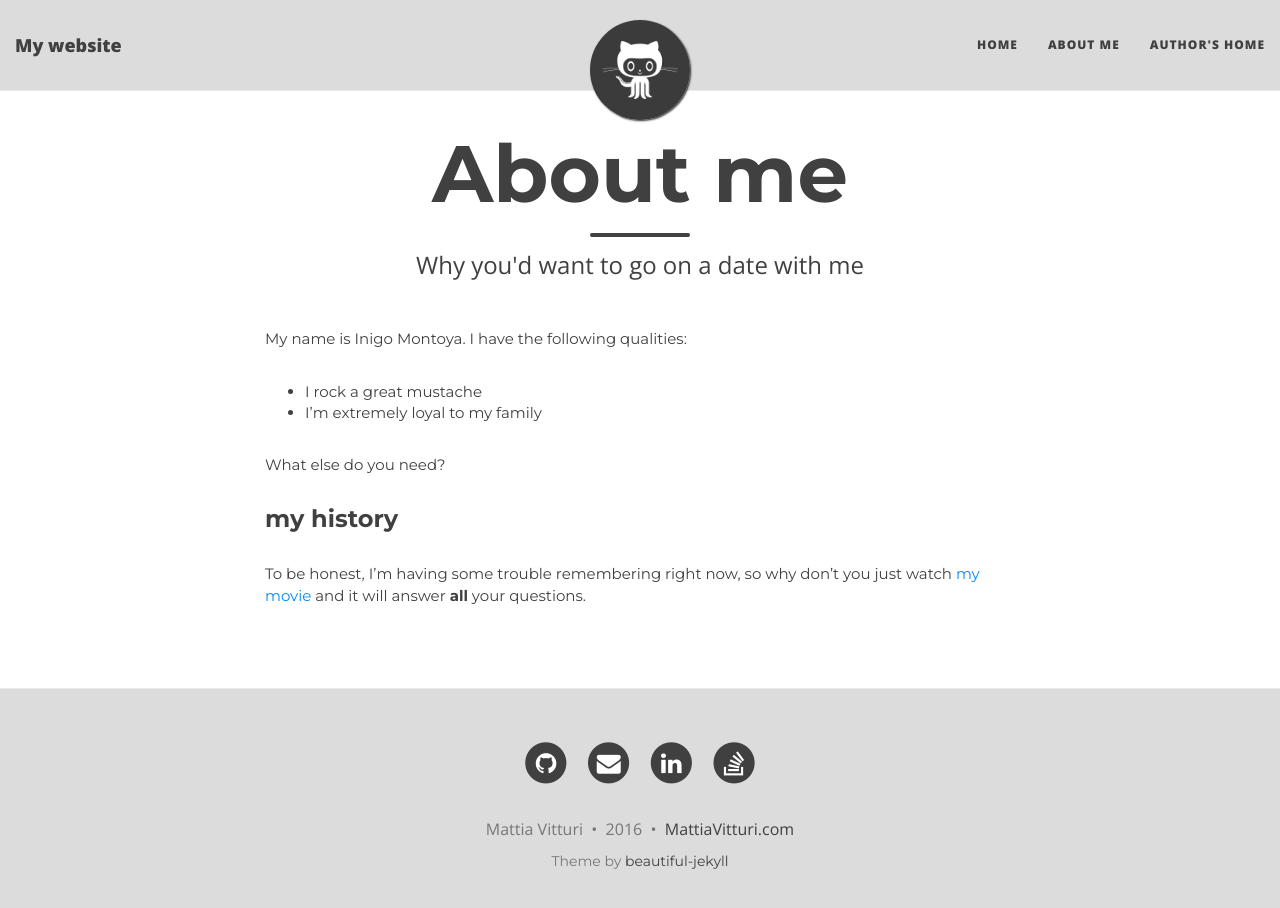
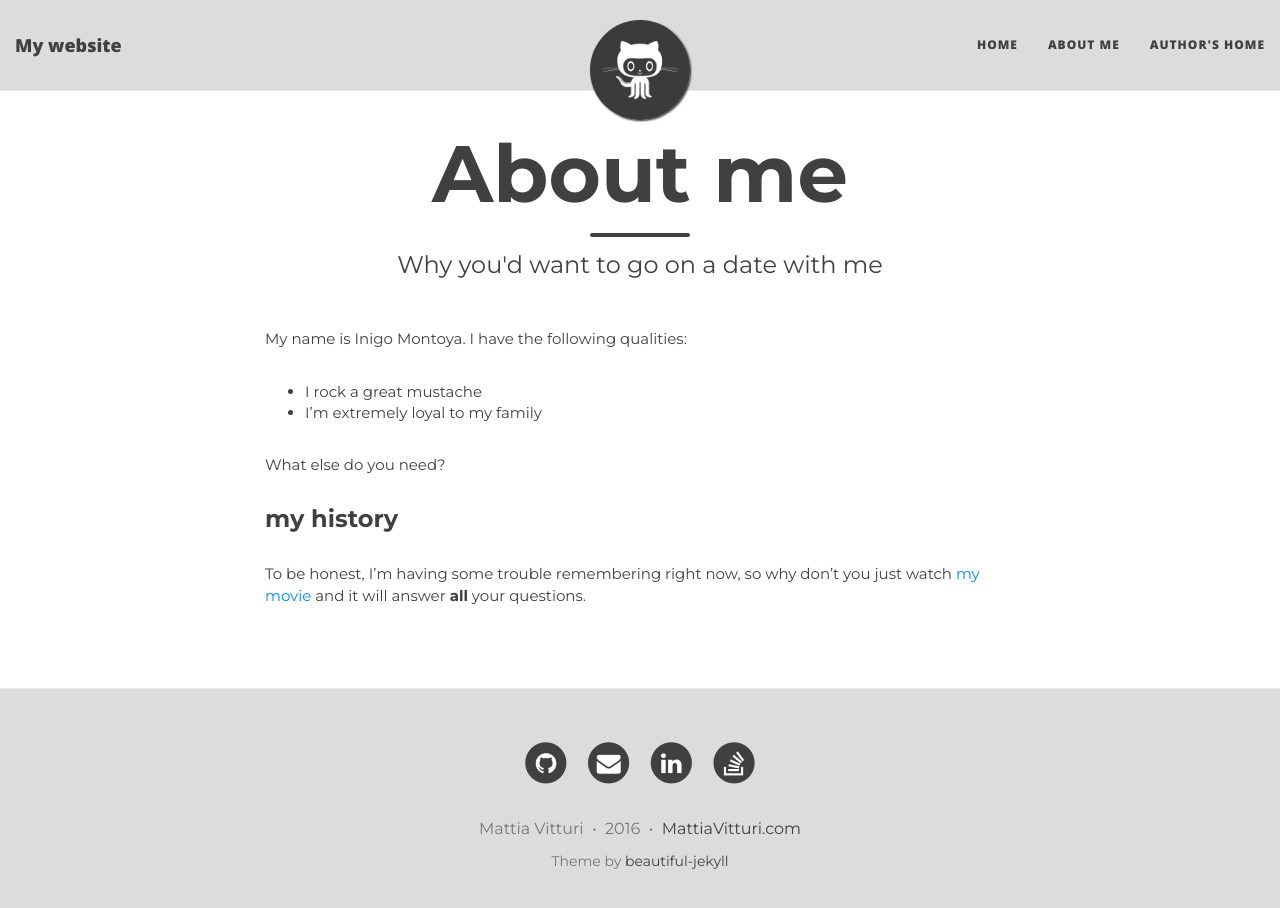
Before and after one commit to mvitturi/mvitturi.github.io, a Jekyll site: the page built from aboutme.md, in a window 1280 px wide and 922 px high. Shown: the top 908 px of the window. Built offline with Jekyll 4.4.1, drawn with Linux system fonts in a browser that asks for light colours; nearby versions of some CDN libraries.

Commit message:
Other fonts fixing

```diff
--- a/css/main.css
+++ b/css/main.css
@@ -202,7 +202,7 @@
   padding: 0;
 }
 footer .copyright {
-  font-family: Open Sans;
+  font-family: 'Montserrat', sans-serif;
   text-align: center;
   margin-bottom: 0;
 }
@@ -268,7 +268,7 @@
   margin: 0 0 10px;
 }
 .post-preview .post-entry {
-  font-family: 'Open Sans', 'Helvetica Neue', Helvetica, Arial, sans-serif;
+  font-family: 'Montserrat', sans-serif;
 }
 .post-preview .post-read-more {
   font-weight: 800;
@@ -305,7 +305,7 @@
   font-size: 24px;
   line-height: 1.1;
   display: block;
-  font-family: 'Open Sans', 'Helvetica Neue', Helvetica, Arial, sans-serif;
+  font-family: 'Montserrat', sans-serif;
   font-weight: 300;
   margin: 10px 0 0;
 }
@@ -340,7 +340,7 @@
 /* --- Pager --- */
 
 .pager li a {
-  font-family: 'Open Sans', 'Helvetica Neue', Helvetica, Arial, sans-serif;
+  font-family: 'Montserrat', sans-serif;
   text-transform: uppercase;
   font-size: 14px;
   font-weight: 800;
```
